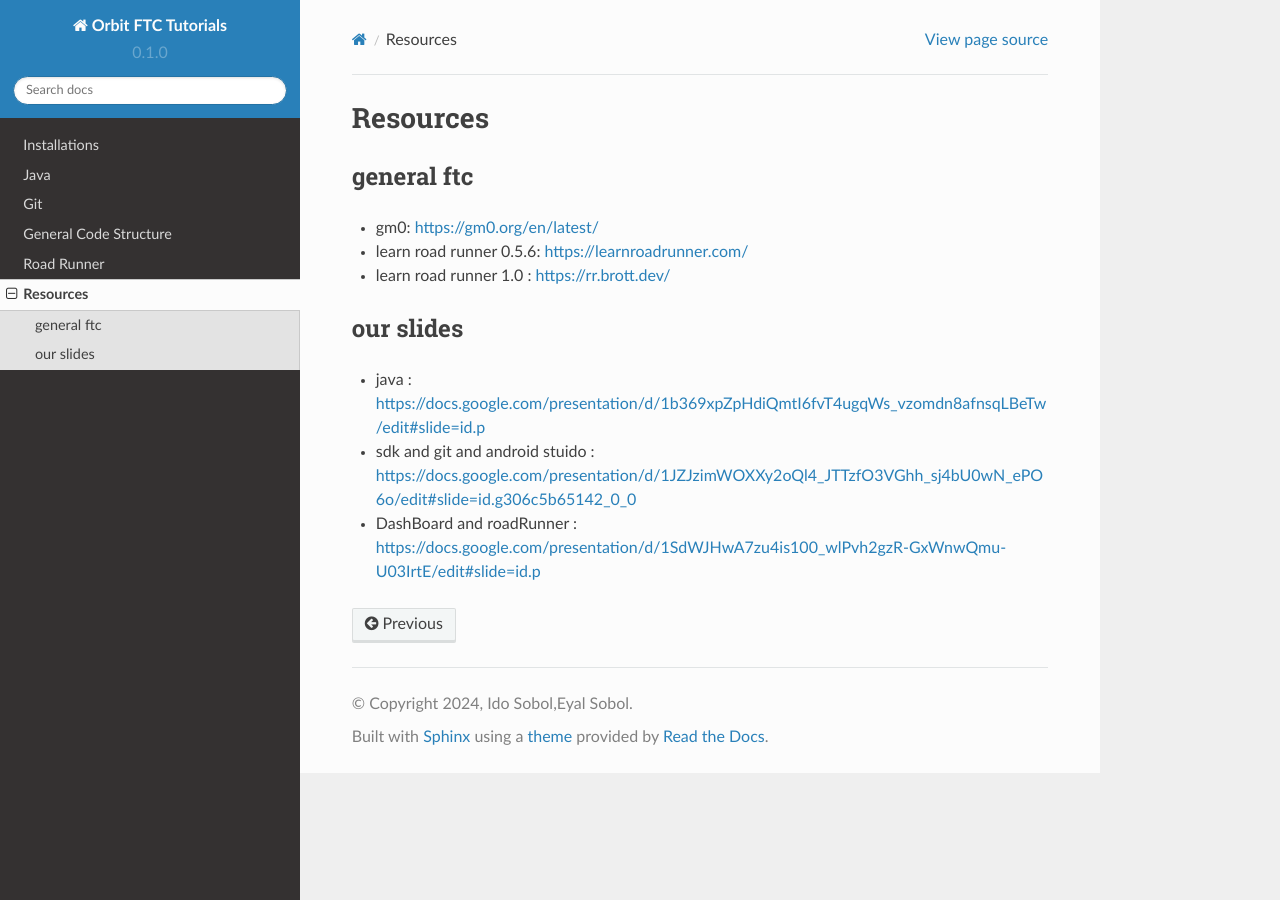
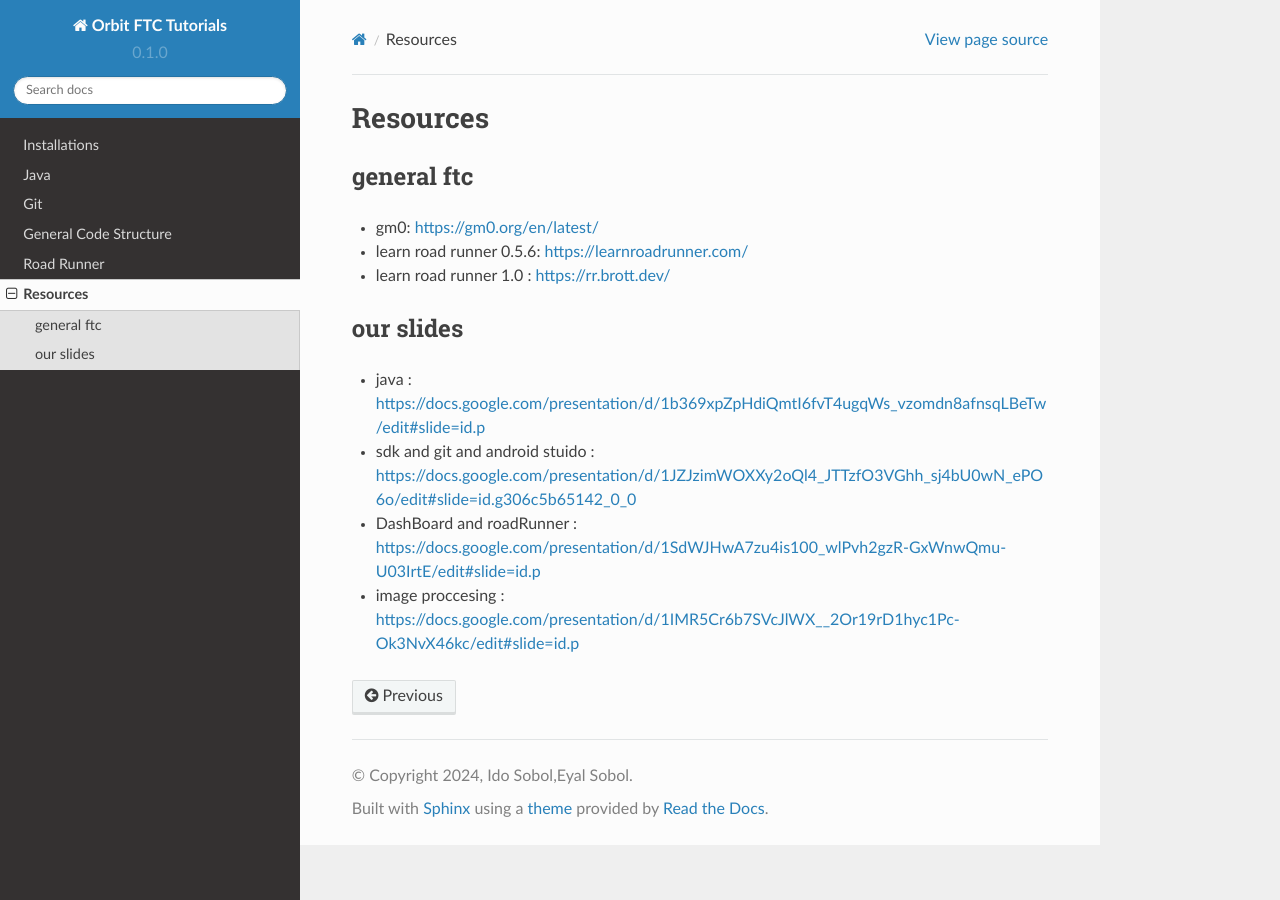
Before and after one commit to FTC-ORBIT/Tutorials-Docs, a Sphinx documentation site: the page built from docs/source/resources.rst, in a window 1280 px wide. Built offline with Sphinx 7.4.7 and the Read the Docs theme 2.0.0, drawn with Linux system fonts in a browser that asks for light colours; pages that are not in the unit, such as notebooks, are missing from menus.

Commit message:
Update resources.rst

```diff
--- a/docs/source/resources.rst
+++ b/docs/source/resources.rst
@@ -18,3 +18,6 @@ our slides
 
 
 - DashBoard and roadRunner : https://docs.google.com/presentation/d/1SdWJHwA7zu4is100_wlPvh2gzR-GxWnwQmu-U03IrtE/edit#slide=id.p
+
+
+- image proccesing : https://docs.google.com/presentation/d/1IMR5Cr6b7SVcJlWX__2Or19rD1hyc1Pc-Ok3NvX46kc/edit#slide=id.p
```
